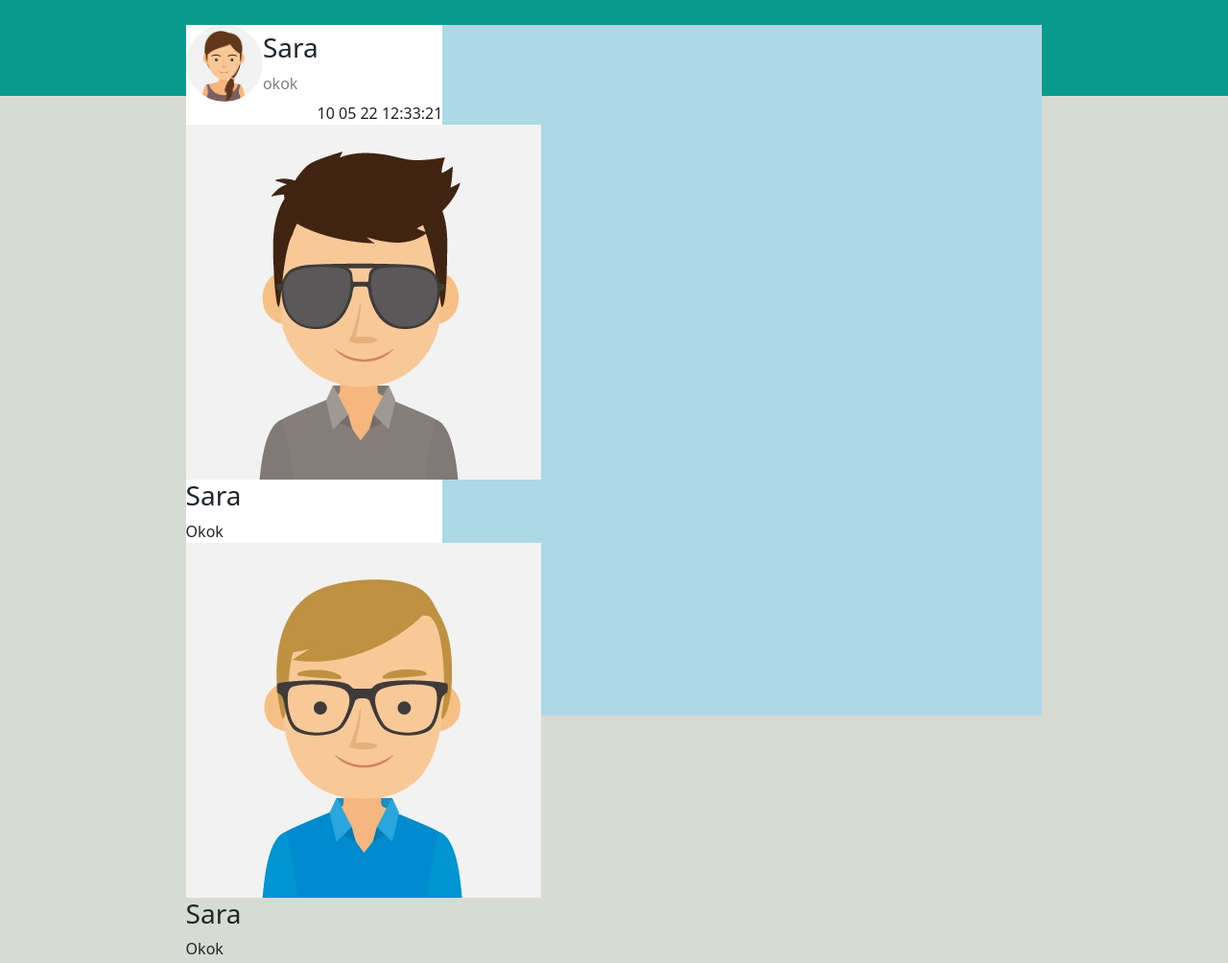
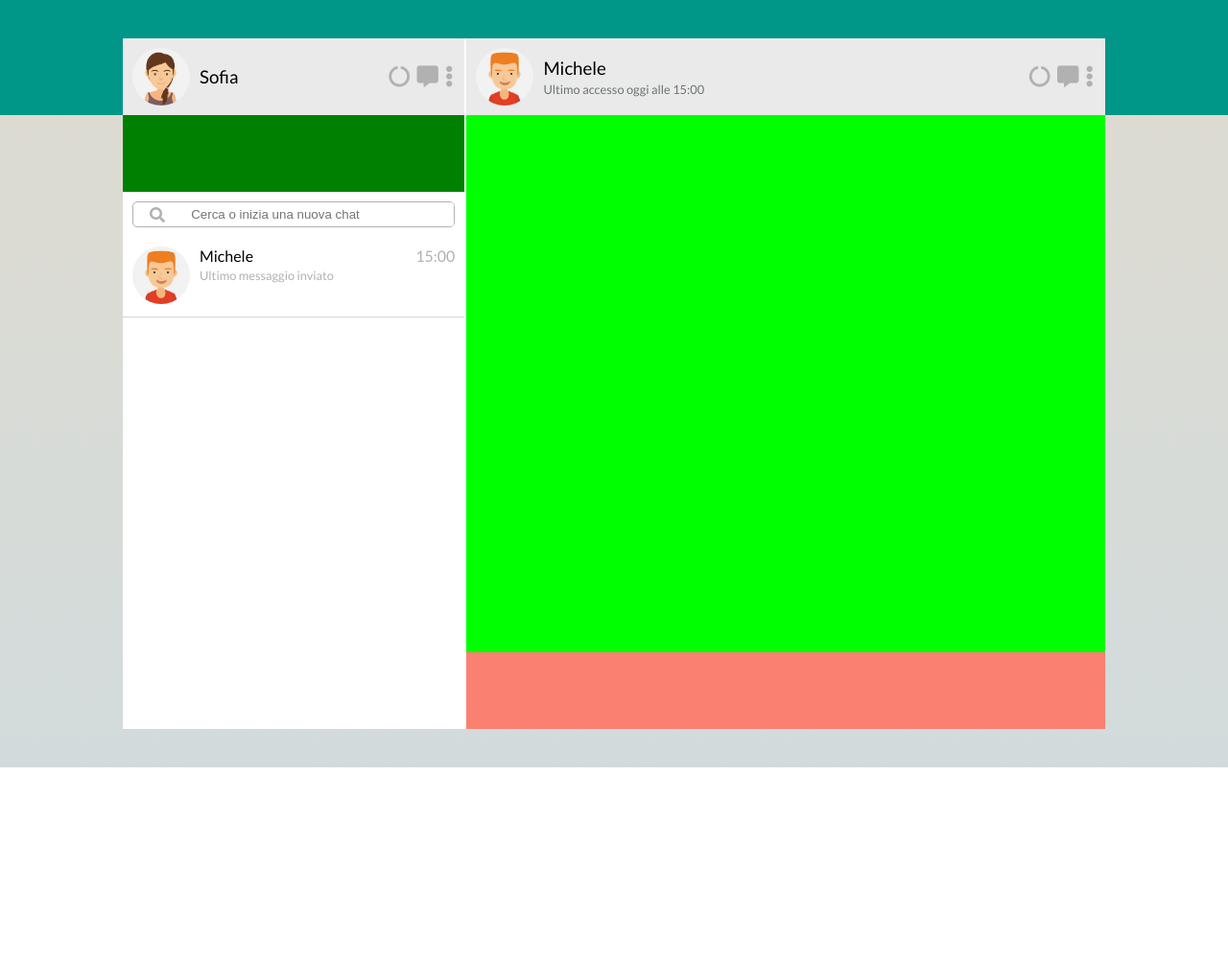
Before and after one commit to saragenuardi/vue-boolzapp, a plain HTML site: page index.html in a window 1280 px wide. Shown: the top 1004 px of the page at 96% size. After the commit the page ends 800 px from the top, so only its background shows below. Drawn offline with nearby package versions, Linux system fonts and the light colour scheme.

Commit message:
layout ricominciato, parziale

```diff
--- a/css/style.css
+++ b/css/style.css
@@ -1,203 +1,221 @@
+/*VARIABILI*/
+
+:root {
+  /*colors */
+  --icons-color: #b1b1b1;
+  --border-color: #d6d6d6;
+  --header-bg-color: #eaeaea;
+  --header-small-text-color: #6b7376;
+  --disclaimer-bg-color: #8edafc;
+  --disclaimer-link-color: #4f7485;
+  --disclaimer-icon-bg-color: #f2fbff;
+  --search-bg-color: #fafafa;
+  --search-text-color: #b6b9bb;
+  --footer-bg-color: #f3eeea;
+  --sent-message-bg: #d5f9ba;
+  --receveid-message-bg: white;
+  --contact-border: #f5f5f5;
+  --contact-hover: #f4f5f5;
+  --contact-active: #e9ebeb;
+  --gradient-bg-color-1: #009688;
+  --gradient-bg-color-2: #dddbd1;
+  --gradient-bg-color-3: #d2dbdc;
+}
+
+/*RESET */
 * {
   margin: 0;
   padding: 0;
   box-sizing: border-box;
 }
 
+/* COMMON */
+
 body {
-    background-color: #d8dbd3;
-    padding: 2% 0;
+  display: flex;
+  justify-content: center;
+  align-items: center;
+  width: 100%;
+  height: 100vh;
+  font-family: 'Lato', sans-serif;
+  background:
+    linear-gradient(
+      to bottom,
+      var(--gradient-bg-color-1), 0vh,
+      var(--gradient-bg-color-1) 15vh,
+      var(--gradient-bg-color-2) 15vh,
+      var(--gradient-bg-color-3) 100%);
+  background-repeat: no-repeat;
   overflow: hidden;
+  font-size: 100%;
 }
 
-  /* BACKGROUND */
-  #green-bar {
-    position: fixed;
-    top: 0;
-    left: 0;
-    width: 100%;
-    background-color: #089a8b;
-    min-height: 100px;
-    z-index: 500;
+.clearfix::after {
+  content: '';
+  display: table;
+  clear: both;
 }
 
-
-  /* APP */
-  #app-container {
+/*LAYOUT*/
+.container {
   width: 80%;
-    height: 90vh;
-    margin: 0 auto;
-    background-color: lightblue;
-    z-index: 900;
-    position: relative;
+  height: 90%;
+  min-width: 950px;
+  background-color: white;
 }
 
-
-#app-container::after {
-  display: table;
-  clear: both;
-  content: "";
+.col {
+  float: left;
 }
 
-#app-left, #app-right {
-  float: left;
+.left {
+  display: flex;
+  flex-direction: column;
+  width: 35%;
   height: 100%;
+  border-right: 2px solid white;
 }
 
-#app-left {
-  width: 30%;
-  background-color: #FFFFFF;
+.right {
   display: flex;
   flex-direction: column;
+  width: 65%;
+  height: 100%;
+  background-color: blue;
 }
 
-#app-right {
-  width: 70%;
-  background-color: lightgreen;
+/* Header */
+
+.col-header {
+  display: flex;
+  justify-content: space-between;
+  align-items: center;
+  height: 80px;
+  background-color: var(--header-bg-color);
+  padding: 0 10px;
 }
 
-/* APP LEFT */
-
-/*USER PROFILE BAR*/
-
-#app-left > .user-profile
-#app-right  > .user-profile {
-    display: flex;
-    flex-direction: row;
-    justify-content: space-between;
-    padding: 10px 10px;
-    background-color: #eaeaea;
-    height: 80px;
-  }
-
-  .user-profile .left,
-  .user-profile .right {
+.col-header__avatar {
   display: flex;
   align-items: center;
 }
 
-  .user-profile .left {
-    flex-basis: 60%;
+.col-header__avatar img {
+  width: 60px;
+  height: 60px;
+  border-radius: 50%;
+  margin-right: 10px;
 }
 
-  .user-profile .right {
-    flex-basis: 40%;
+.col-header__text h3 {
+  font-weight: 300;
 }
 
-  .user-profile  .left > .profile-pic  {
-    flex-basis: 30%;
+.col-header__text small {
+  color: var(--header-small-text-color);
+  font-size: 0.8rem;
 }
 
-  .user-profile .left .profile-pic > img {
-    max-width: 100%;
+.col-header__actions i {
+  color: var(--icons-color);
+  font-size: 1.4rem;
+  margin: 0 2px;
+}
+
+/*SIDEBAR*/
+
+.disclaimer {
+  background-color: green;
+  height: 80px;
+}
+
+
+/*SEARCH*/
+.search {
+ background-color: white;
+ padding: 10px;
+}
+
+.search__field {
+  display: flex;
+  border: 1px solid var(--icons-color);
+  border-radius: 5px;
+  overflow: hidden;
+}
+
+.search__icon  {
+  display: flex;
+  justify-content: center;
+  align-items: center;
+  width: 15%;
+  color: var(--icons-color);
+}
+
+.search__input {
+  width: 85%;
+  padding: 5px 10px;
+  border: 0;
+}
+
+/*CONTACTS*/
+
+.contacts {
+  flex-grow: 1;
+  overflow-y: scroll;
+}
+
+.contact {
+  display: flex;
+  justify-content: start;
+  align-items: flex-start;
+  padding: 10px;
+  border-bottom: 1px solid var(--border-color) ;
+}
+
+.contact__avatar {
+  margin-right: 10px;
+}
+
+.contact__avatar img {
+  width: 60px;
+  height: 60px;
   border-radius: 50%;
 }
 
-  .left > .username {
-    flex-basis: 70%;
-    margin-left: 10px;
+.contact__text {
+  flex-grow: 1;
 }
 
-  .user-profile > .right {
-    justify-content: flex-end;
+.contact__main-text {
+  display: flex;
+  justify-content: space-between;
 }
 
-/* APP RIGHT */
+.contact__text small {
+  font-size: 0.8rem;
+  color: var(--icons-color);
+}
 
-#app-right .left > .profile-pic {
-    flex-basis: 30%;
+.contact__main-text p  {
+  font-size: 0.8 rem;
+  color: var(--icons-color);
+}
+
+.contact__main-text h3 {
+  font-weight: 300;
+  font-size: 1rem;
+}
+
+/* RIGHT MAIN */
+
+.messages {
+  flex-grow: 1;
+  overflow-y: scroll;
+  background-color: lime;
 }
 
 
-  .user-profile > .right > .fas {
-    margin: 0 10 px;
-    color:  #b1b1b1;
-    font-size: 20px;
+.new-message {
+  height: 80px;
+  background-color: salmon;
 }
-
-  .user-profile > .left span {
-    color: grey;
-  }
-
-  /* NOTIFICATIONS */
-.notifications {
-    background-color: #76dcff;
-    display: flex;
-    align-items: center;
-    padding: 25px 10px;
-  }
-
-  .notifications .icon {
-    background-color: #f0fbff;
-    border-radius: 50%;
-    padding: 10px;
-  }
-
-  .notifications .icon i {
-    font-size: 25px;
-    color: #76dcff;
-  }
-
-  .notifications .info {
-    margin-left: 10px;
-  }
-
-  /* SEARCH BOX */
-  .search-box {
-    display: flex;
-    justify-content: center;
-    align-items: center;
-    padding: 10px;
-    background-color: #fafafa;
-    position: relative;
-  }
-
-  .search-box > input {
-    padding: 10px;
-    width: 100%;
-    border: none;
-    color: grey;
-    padding-left: 60px;
-  }
-
-  .search-box  > i {
-    position: absolute;
-    left: 30px;
-    color: #b1b1b1;
-  }
-
-  /* RECENT CHAT */
-  .recent-chat {
-    background: #ffffff;
-    display: flex;
-    flex-direction: column;
-    height: 390px;
-    overflow-y: auto;
-  }
-
-  .recent-chat > .chat {
-    display: flex;
-    padding: 10px;
-    border-bottom: 1px solid #ccc;
-  }
-
-
-  .recent-chat > .chat > .left {
-    flex-basis: 40%;
-    display: flex;
-  }
-
-  .recent-chat > .chat > .left img {
-    max-width: 90%;
-    border-radius: 50%;
-  }
-
-  .recent-chat > .chat > .left .info {
-    padding-left: 20px;
-  }
-
-  .recent-chat > .chat > .right {
-    flex-basis: 60%;
-    display: flex;
-    justify-content: flex-end;
-  }
--- a/index.html
+++ b/index.html
@@ -1,176 +1,106 @@
+<!DOCTYPE html>
+<html lang="en">
+<head>
   <meta charset="UTF-8">
   <meta http-equiv="X-UA-Compatible" content="IE=edge">
   <meta name="viewport" content="width=device-width, initial-scale=1.0">
-
+  <!-- Fonts -->
+<link rel="stylesheet" href="https://fonts.googleapis.com/css?family=Lato">
   <!-- Font-awesome -->
-<link href="https://cdnjs.cloudflare.com/ajax/libs/font-awesome/6.1.0/css/all.min.css">
-
-<!-- Bootstrap -->
-<link href="https://cdn.jsdelivr.net/npm/bootstrap@5.1.3/dist/css/bootstrap.min.css" rel="stylesheet" integrity="sha384-1BmE4kWBq78iYhFldvKuhfTAU6auU8tT94WrHftjDbrCEXSU1oBoqyl2QvZ6jIW3" crossorigin="anonymous">
-
+  <link rel="stylesheet" href="https://cdnjs.cloudflare.com/ajax/libs/font-awesome/5.15.4/css/all.min.css"integrity="sha512-1ycn6IcaQQ40/MKBW2W4Rhis/DbILU74C1vSrLJxCq57o941Ym01SwNsOMqvEBFlcgUa6xLiPY/NS5R+E6ztJQ=="crossorigin="anonymous" referrerpolicy="no-referrer" />
   <!-- CSS Custom-->
   <link rel="stylesheet" href="css/style.css">
-
-
+  <!-- Add VUE -->
+  <script src="https://cdn.jsdelivr.net/npm/vue@2.6.14/dist/vue.js"></script>
   <title>Vue Boolzapp</title>
-
-<!--     Milestone 1
-Replica della grafica con la possibilità di avere messaggi scritti dall’utente (verdi) e dall’interlocutore (bianco) assegnando due classi CSS diverse
-Visualizzazione dinamica della lista contatti: tramite la direttiva v-for, visualizzare nome e immagine di ogni contatto
--->
+</head>
 <body>
-    <div class="container">
-
-        <!-- GREEN BAR -->
-        <div id="green-bar"></div>
-
-        <!-- APP -->
-        <div id="app-container">
-            <!-- LEFT SIDE -->
-            <div id="app-left">
-
-            <!-- USER PROFILE BAR -->
-        <div class="user-profile">
-
-            <div class="left">
-                <div class="profile-pic">
+  <div id="root" class="container clearfix">
+    <!-- Left Sidebar -->
+    <div class="col left">
+      <!-- Header -->
+      <header class="col-header">
+        <div class="col-header__avatar">
           <img src="img/avatar_io.jpg" alt="">
-                </div>
-                <div class="info">
-                    <h3>Sara</h3>
-                    <span>okok</span>
+          <div class="col-header__text">
+            <h3>Sofia</h3>
           </div>
         </div>
-                <div class="right">
-                    <span>10 05 22 12:33:21</span>
-                </div>
-          </div>
-
-          <div class="chat">
-                <div class="left">
-                    <div class="profile-pic">
-                        <img src="img/avatar_2.jpg" alt="">
-                    </div>
-                    <div class="info">
-                        <h3>Sara</h3>
-                        <span>Okok</span>
-                    </div>
-                </div>
-            </div>
-            <div class="chat">
-                <div class="left">
-                  <div class="profile-pic">
-                    <img src="img/avatar_3.jpg" alt="">
-                  </div>
-                  <div class="info">
-                    <h3>Sara</h3>
-                    <span>Okok</span>
-                  </div>
-                </div>
-                <div class="right">
-                  <span>10 05 22 12:33:21 </span>
-                </div>
-              </div>
-
-              <div class="chat">
-                <div class="left">
-                  <div class="profile-pic">
-                    <img src="img/avatar_4.jpg" alt="">
-                  </div>
-                  <div class="info">
-                    <h3>Sara</h3>
-                    <span>Okok</span>
-                  </div>
-                </div>
-                <div class="right">
-                  <span>10 05 22 12:33:21</span>
-                </div>
-              </div>
-
-              <div class="chat">
-                <div class="left">
-                  <div class="profile-pic">
-                    <img src="img/avatar_5.jpg" alt="">
-                  </div>
-                  <div class="info">
-                    <h3>Sara</h3>
-                    <span>Okok</span>
-                  </div>
-                </div>
-                <div class="right">
-                  <span>10 05 22 12:33:21</span>
-                </div>
-
-            <div class="right">
+        <div class="col-header__actions">
           <i class="fas fa-circle-notch"></i>
           <i class="fas fa-comment-alt"></i>
           <i class="fas fa-ellipsis-v"></i>
         </div>
+      </header>
+      <!-- /Header -->
+
+      <!-- Disclaimer section -->
+      <section class="disclaimer"></section>
+      <!-- /Disclaimer section -->
+
+      <!-- Search section -->
+      <section class="search">
+        <div class="search__field">
+          <label for="search" class="search__icon">
+            <i class="fas fa-search"></i>
+          </label>
+          <input class="search__input" type="text" id="search" placeholder="Cerca o inizia una nuova chat">
+        </div>
+      </section>
+      <!-- /Search section -->
+
+      <!-- Contact section -->
+      <section class="contacts">
+        <div class="contact">
+          <div class="contact__avatar">
+            <img src="img/avatar_1.jpg" alt="Michele">
+          </div>
+
+          <div class="contact__text">
+            <div class="contact__main-text">
+              <h3>
+                Michele
+              </h3>
+              <p>15:00</p>
+            </div>
+            <small>Ultimo messaggio inviato</small>
+          </div>
+      </div>
+      </section>
+      <!-- /Contact section -->
+
+    </div>
+    <!-- /Left Sidebar -->
+
+    <!-- Right main -->
+    <div class="col right">
+      <!-- Header -->
+      <header class="col-header">
+        <div class="col-header__avatar">
+          <img src="img/avatar_1.jpg" alt="">
+          <div class="col-header__text">
+            <h3>Michele</h3>
+            <small>Ultimo accesso oggi alle 15:00</small>
+          </div>
+        </div>
+        <div class="col-header__actions">
+          <i class="fas fa-circle-notch"></i>
+          <i class="fas fa-comment-alt"></i>
+          <i class="fas fa-ellipsis-v"></i>
+        </div>
+      </header>
+      <!-- /Header -->
+
+      <!-- Messages -->
+      <section class="messages"></section>
+      <!-- /Messages -->
+
+      <footer class="new-message"></footer>
+    </div>
+    <!-- /Right main -->
 
   </div>
 
-        <!-- NOTIFICATIONS -->
-        <div class="notifications">
-            <div class="icon"><i class="fas fa-bell-slash"></i></div>
-            <div class="info">
-              <h4>Ricevi notifiche di nuovi messaggi</h4>
-              <a href="#">Attiva notifiche desktop</a>
-            </div>
-          </div>
-
-          <!-- SEARCH BOX -->
-          <div class="search-box">
-            <input type="text" placeholder="Cerca o inizia una nuova chat">
-            <i class="fas fa-search"></i>
-          </div>
-
-          <!-- RECENT CHAT -->
-          <div class="recent-chat">
-
-            <div class="chat">
-
-              <div class="left">
-                <div class="profile-pic">
-                  <img src="img/avatar_1.jpg" alt="">
-                </div>
-                <div class="username"><h4>Nome Utente</h4></div>
-              </div>
-
-              <div class="right">
-                <span>Data ora giorno mese anno</span>
-              </div>
-
-            </div>
-
-          </div>
-
-
-
-        <!-- RIGHT SIDE -->
-        <div id="app-right">
-            <div class="user-profile">
-
-                <div class="left">
-                  <div class="profile-pic">
-                    <img src="img/avatar_4.jpg" alt="">
-                  </div>
-                  <div class="username">
-                    <h4>Nome Utente</h4>
-                    <span>Ultimo accesso oggi alle 19 05 2022 12:01:32</span>
-                  </div>
-                </div>
-
-                <div class="right">
-                    <i class="fas fa-search"></i>
-                    <i class="fas fa-paperclip"></i>
-                  <i class="fas fa-ellipsis-v"></i>
-                </div>
-
-              <div class="current-chat">
-
-              </div>
-        </div>
-
-    </div>
+  <script src="js/script.js"></script>
 </body>
 </html>
```
Lines whose indentation alone changed are shown as unchanged.
